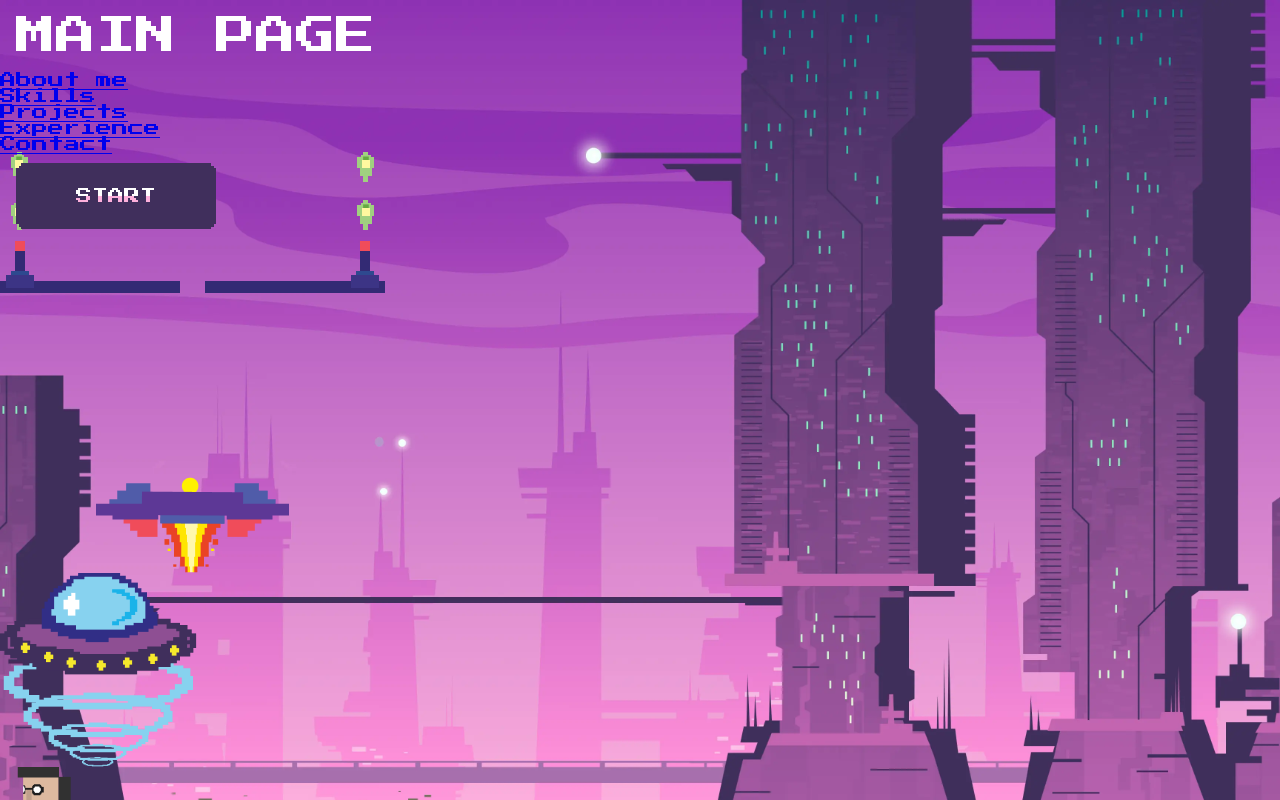
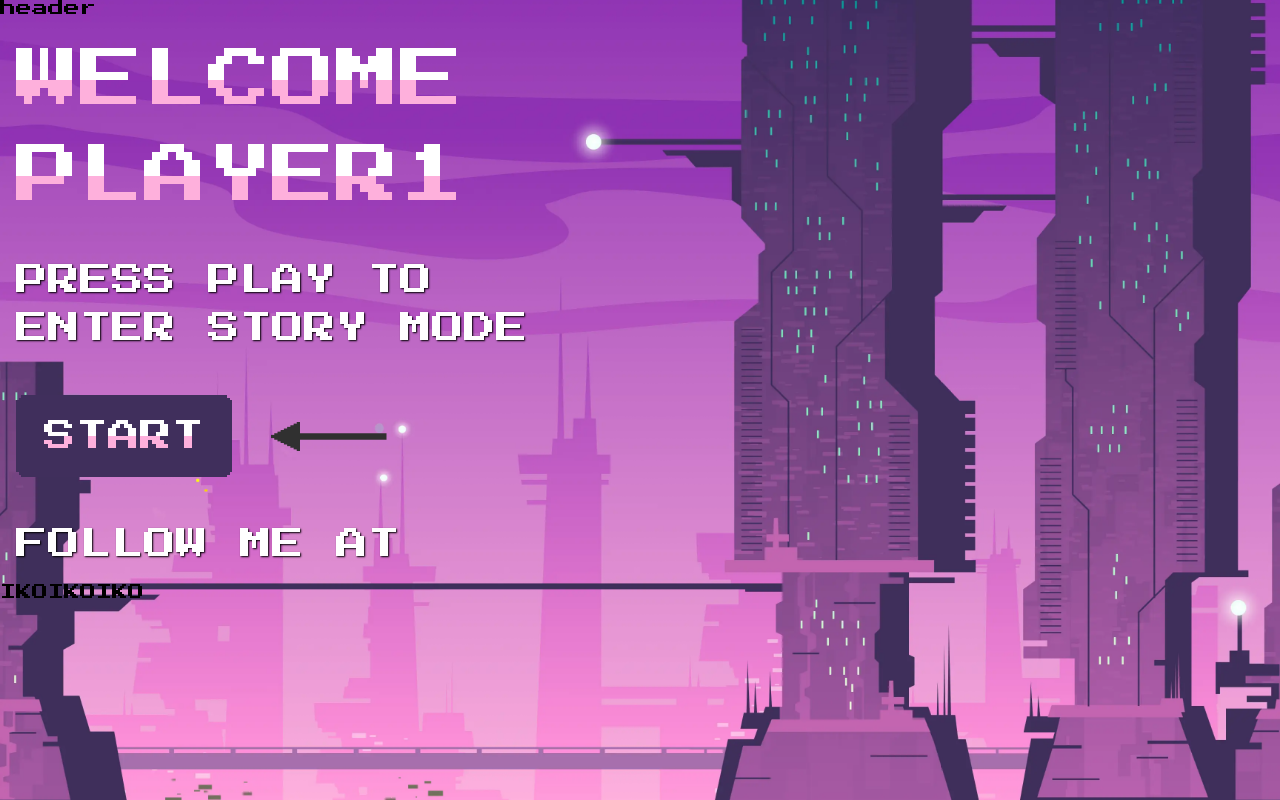
Before and after one commit to Rozycos/retro-game, a Next.js app: page / in a window 1280 px wide. Shown: the top 800 px of the page. Built offline with nearby package versions, Linux system fonts and the light colour scheme.

Commit message:
created html and simple css for home page

```diff
--- a/app/page.js
+++ b/app/page.js
@@ -7,8 +7,34 @@ import Link from 'next/link';
 export default function Home() {
   return (
     <div className={styles.container}>
-      <h1>Main Page</h1>
-      <ul>
+      <header>header</header>
+      <main className='main'>
+        <section>
+          <h1>
+            <p className='dual-color-text'>Welcome</p>
+            <p className='dual-color-text'>player1</p>
+          </h1>
+          <h2>Press play to<br></br> Enter story mode</h2>
+        </section>
+        <section className='section__button'>
+          <Button text='start' secondary='true' destinatioPage = '/about-me'/>
+          <div>
+            <Character character='arrow'/>
+          </div>
+        </section>
+        <section>
+          <h2>follow me at</h2>
+          <ul className='section__follow-me'>
+            <li>IKO</li>
+            <li>IKO</li>
+            <li>IKO</li>
+          </ul>
+        </section>
+      </main>
+
+
+
+      {/* <ul>
         <li><Link href="/about-me">About me</Link></li>
         <li><Link href="/skills">Skills</Link></li>
         <li><Link href="/projects">Projects</Link></li>
@@ -23,7 +49,7 @@ export default function Home() {
       <Character character='astronaut'/>
       <Character character='alien1'/>
       <Character character='alien2'/>
-      <Character character='alien3'/>
+      <Character character='alien3'/> */}
 
     </div>
   );
--- a/components/common/Character.jsx
+++ b/components/common/Character.jsx
@@ -11,4 +11,4 @@ Character.propTypes = {
     character: PropTypes.string.isRequired,
 };
 
-//usage <Character character='ufo'/> accessible characters: scientist, astronaut, ufo, ufo2, alien1, alien2, alien3
+//usage <Character character='ufo'/> accessible characters: scientist, astronaut, ufo, ufo2, alien1, alien2, alien3, arrow
--- a/styles/elements/Home.module.scss
+++ b/styles/elements/Home.module.scss
@@ -1,4 +1,7 @@
 .container {
     background: url('../../public/images/bg1.webp') no-repeat center center fixed;
     background-size: cover;
+    width: 100vw;
+    height: 100vh;
+    max-width: 100%;
 }
--- a/styles/elements/_buttons.scss
+++ b/styles/elements/_buttons.scss
@@ -17,83 +17,9 @@ button {
     }
 }
 
-// .btn {
-//     font-size: 1rem;
-// 	width: 12.5rem;
-//     float: left;
-//     margin: 2rem;
-//     border-left: .3125rem solid $color-white; //or 10px
-//     border-right: .3125rem solid $color-white; //or 10px
-//     position: relative;
-// 	/* font-family: "Pixelify Sans"; */
-// 	/* font-size: 2rem; */
-// 	/* text-transform: uppercase; */
-// 	/* text-align: center; */
-// 	background-color: $color-dark-blue-secondary;
-//     &:hover{
-//         box-shadow: 0px 10px 20px 10px rgb(255 255 255 /30%), 2px -10px 20px 10px rgb(255 255 255 /30%);
-//     }
-// }
-
-// .btn .wrapper {
-//     display: block;
-//     position: relative;
-//     color: $color-white;
-//     /* padding: 1.25em; */
-//     /* margin: -.3125em 0; */
-//     padding: 1.25em; // 40px
-//     margin: -.3125em 0; // -10px
-//     border-top: .3125rem solid $color-white; // 10px
-//     border-bottom: .3125rem solid $color-white; // 10px
-// 	/* font-family: "Pixelify Sans"; */
-// 	/* font-size: 2rem; */
-// 	/* text-transform: uppercase; */
-// 	/* text-align: center; */
-// }
-
-// .wrapper{
-// 	font-family: $font-press-start;
-// 	font-size: 1em;
-// 	text-transform: uppercase;
-// 	text-align: center;
-// }
-
-// /* Pseudo-elements for corners */
-// .btn::before,
-// .btn::after,
-// .btn .wrapper::before,
-// .btn .wrapper::after {
-//     content: '';
-//     width: .3125em; // 10px
-//     height: .3125em; // 10px
-//     display: block;
-//     position: absolute;
-//     background: $color-white;
-// }
-
-// /* Top corners */
-// .btn::before {
-//     top: -.15625em; // -5px
-//     left: -.15625em; // -5px
-// }
-// .btn::after {
-//     top: -.15625em; // -5px
-//     right: -.15625em; // -5px
-// }
-
-// /* Bottom corners */
-// .btn .wrapper::before {
-//     bottom: -.15625em; // -5px
-//     left: -.15625em; // -5px
-// }
-// .btn .wrapper::after {
-//     bottom: -.15625em; // -5px
-//     right: -.15625em; // -5px
-// }
-
 .btn {
     font-size: 1rem;
-    width: 12.5rem;
+    width: 13.5rem;
     float: left;
     margin: 1rem;
     border-left: .3125rem solid $color-white; //or 10px
@@ -109,55 +35,55 @@ button {
         display: block;
         position: relative;
         color: $color-white;
-        padding: 1.25em; // 40px
-        margin: -.3125em 0; // -10px
+        padding: 1.25rem; // 40px
+        margin: -.3125rem 0; // -10px
         border-top: .3125rem solid $color-white; // 10px
         border-bottom: .3125rem solid $color-white; // 10px
 
-        font-family: $font-press-start;
-        font-size: 1em;
+        //font-family: $font-press-start;
+        font-size: 2rem; ///zmienić rozmiar fonta
         text-transform: uppercase;
         text-align: center;
 
         &::before,
         &::after {
             content: '';
-            width: .3125em; // 10px
-            height: .3125em; // 10px
+            width: .3125rem; // 10px
+            height: .3125rem; // 10px
             display: block;
             position: absolute;
             background: $color-white;
         }
 
         &::before {
-            bottom: -.15625em; // -5px
-            left: -.15625em; // -5px
+            bottom: -.15625rem; // -5px
+            left: -.15625rem; // -5px
         }
 
         &::after {
-            bottom: -.15625em; // -5px
-            right: -.15625em; // -5px
+            bottom: -.15625rem; // -5px
+            right: -.15625rem; // -5px
         }
     }
 
     &::before,
     &::after {
         content: '';
-        width: .3125em; // 10px
-        height: .3125em; // 10px
+        width: .3125rem; // 10px
+        height: .3125rem; // 10px
         display: block;
         position: absolute;
         background: $color-white;
     }
 
     &::before {
-        top: -.15625em; // -5px
-        left: -.15625em; // -5px
+        top: -.15625rem; // -5px
+        left: -.15625rem; // -5px
     }
 
     &::after {
-        top: -.15625em; // -5px
-        right: -.15625em; // -5px
+        top: -.15625rem; // -5px
+        right: -.15625rem; // -5px
     }
 }
 
@@ -178,3 +104,74 @@ button {
         background: $color-dark-blue-secondary;
     }
 }
+
+///////////////////////////////////////
+// .btn {
+//     //font-size: 1rem; //zmienić rozmiar fonta
+// 	width: 200px;//12.5rem; //zmienić szerokość
+//     float: left;
+//     margin: 2rem;
+//     border-left: .3125rem solid $color-white; //or 10px
+//     border-right: .3125rem solid $color-white; //or 10px
+//     position: relative;
+// 	background-color: $color-dark-blue-secondary;
+//     &:hover{
+//         box-shadow: 0px 10px 20px 10px rgb(255 255 255 /30%), 2px -10px 20px 10px rgb(255 255 255 /30%);
+//     }
+// }
+
+// .btn .wrapper {
+//     display: block;
+//     position: relative;
+//     color: $color-white;
+//     /* padding: 1.25em; */
+//     /* margin: -.3125em 0; */
+//     padding: 2.5rem; // 40px zmienić wysokość
+//     margin: -.3125rem 0; // -10px
+//     border-top: .3125rem solid $color-white; // 10px
+//     border-bottom: .3125rem solid $color-white; // 10px
+// 	/* font-family: "Pixelify Sans"; */
+// 	font-size: 28px;//2rem;  //zmień rozmiar fonta
+// 	text-transform: uppercase;
+// 	text-align: center;
+// }
+
+// // .wrapper{
+// // 	//font-family: $font-press-start;
+// // 	font-size: 1rem;
+// // 	text-transform: uppercase;
+// // 	text-align: center;
+// // }
+
+// /* Pseudo-elements for corners */
+// .btn::before,
+// .btn::after,
+// .btn .wrapper::before,
+// .btn .wrapper::after {
+//     content: '';
+//     width: .3125rem; // 10px
+//     height: .3125rem; // 10px
+//     display: block;
+//     position: absolute;
+//     background: $color-white;
+// }
+
+// /* Top corners */
+// .btn::before {
+//     top: -.15625rem; // -5px
+//     left: -.15625rem; // -5px
+// }
+// .btn::after {
+//     top: -.15625rem; // -5px
+//     right: -.15625rem; // -5px
+// }
+
+// /* Bottom corners */
+// .btn .wrapper::before {
+//     bottom: -.15625rem; // -5px
+//     left: -.15625rem; // -5px
+// }
+// .btn .wrapper::after {
+//     bottom: -.15625rem; // -5px
+//     right: -.15625rem; // -5px
+// }
--- a/styles/elements/_character.scss
+++ b/styles/elements/_character.scss
@@ -43,6 +43,12 @@
         height: 76px;
         background-image: url(../../public/images/ufo3.png);
     }
+
+    &__arrow {
+        width: 116px;
+        height: 29px;
+        background-image: url(../../public/images/arrow.png);
+    }
 }
 
 //usage <Character character='ufo'/> accessible characters: scientist, astronaut, ufo, ufo2, alien1, alien2, alien3
--- /dev/null
+++ b/styles/elements/_home.scss
@@ -0,0 +1,19 @@
+.section__button {
+    display: flex;
+    align-items: center;
+    padding: 1rem 0;
+    gap: 1rem;
+    animation: arrow-sway 2s ease infinite;
+}
+
+.section__follow-me {
+    display: flex;
+    // align-items: center;
+    // justify-content: center;
+}
+
+
+@keyframes arrow-sway {
+  from, to { gap: 1rem; }
+  50% { gap: 3rem; }
+}
--- a/styles/elements/_levelLoader.scss
+++ b/styles/elements/_levelLoader.scss
@@ -12,7 +12,7 @@
     // background-position: center;
     // background-size: cover;
     &__title{
-        font-size: 4.5rem;
+        font-size: 4rem;
         text-transform: uppercase;
         padding: 1rem;
         @include mobile{
--- a/styles/generic/_typography.scss
+++ b/styles/generic/_typography.scss
@@ -5,14 +5,40 @@
     -webkit-text-fill-color: transparent;
     background-clip: text;
     color: transparent;
+    text-shadow: none;
+
 }
 
 h1 {
-    font-size:  2.5rem;
+    font-size:  4rem;
+    color: $color-white;
+    text-transform: uppercase;
+    padding: 1rem 0;
+    text-shadow: 1px 1px 2px $color-black;
+    @include mobile{
+        font-size:  2rem;
+    }
+}
+
+h2 {
+    font-size:  2rem;
     color: $color-white;
     text-transform: uppercase;
     padding: 1rem;
+    line-height: 3rem;
+    text-shadow: 1px 1px 2px $color-black;
     @include mobile{
         font-size:  1.2rem;
+        line-height: 1.5rem;
     }
 }
+
+p {
+    font-size: inherit;
+	text-transform: uppercase;
+    color: $color-white;
+    padding: 1rem;
+    @include mobile{
+        padding:  .5rem;
+    }
+}
--- a/styles/globals.scss
+++ b/styles/globals.scss
@@ -14,7 +14,7 @@
 @import "elements/buttons";
 @import "elements/character";
 @import "elements/levelLoader";
-//@import "elements/navBars";
+@import "elements/home";
 //@import "elements/sections";
 //@import "elements/typingAnimation";
 //@import "elements/hero";
```
Also changed, not shown: styles/generic/_base.scss (+7 -0 lines).
